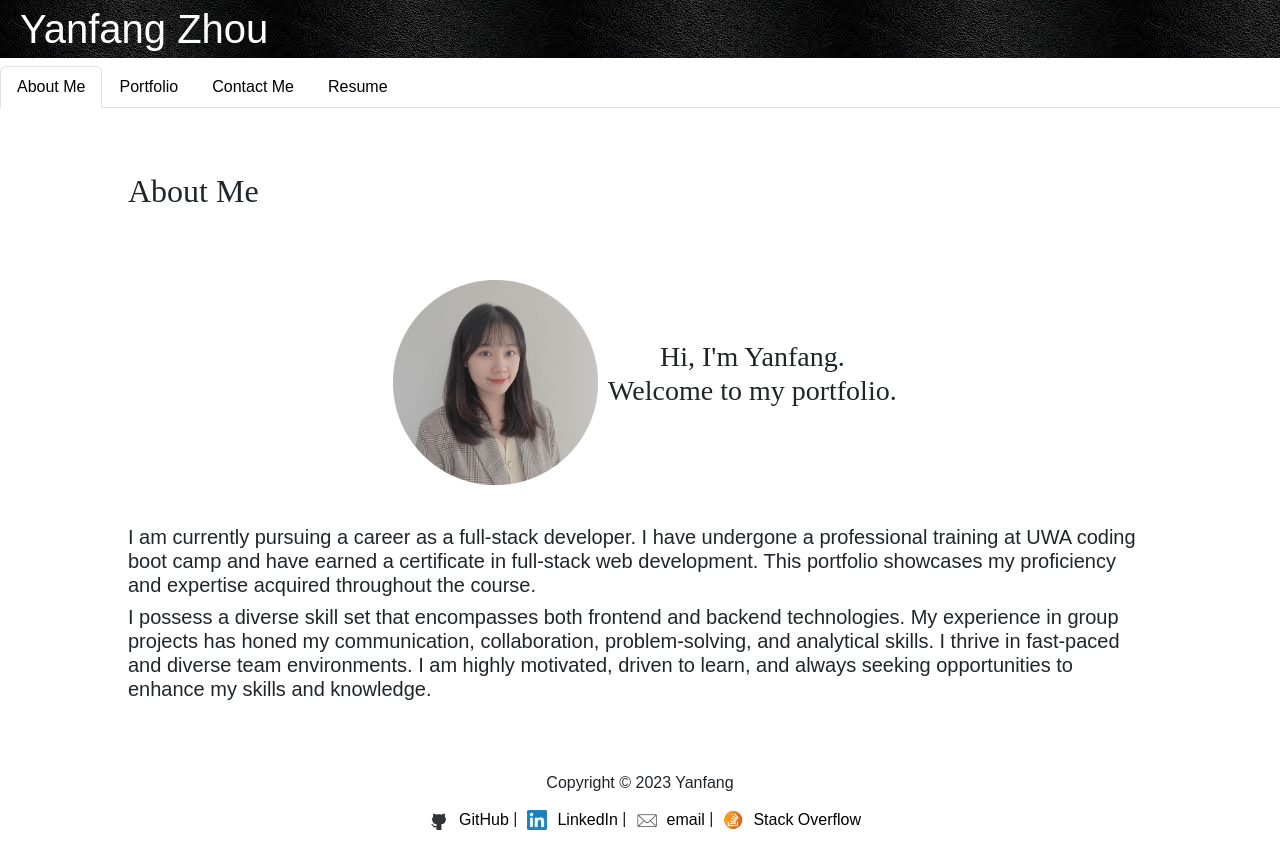
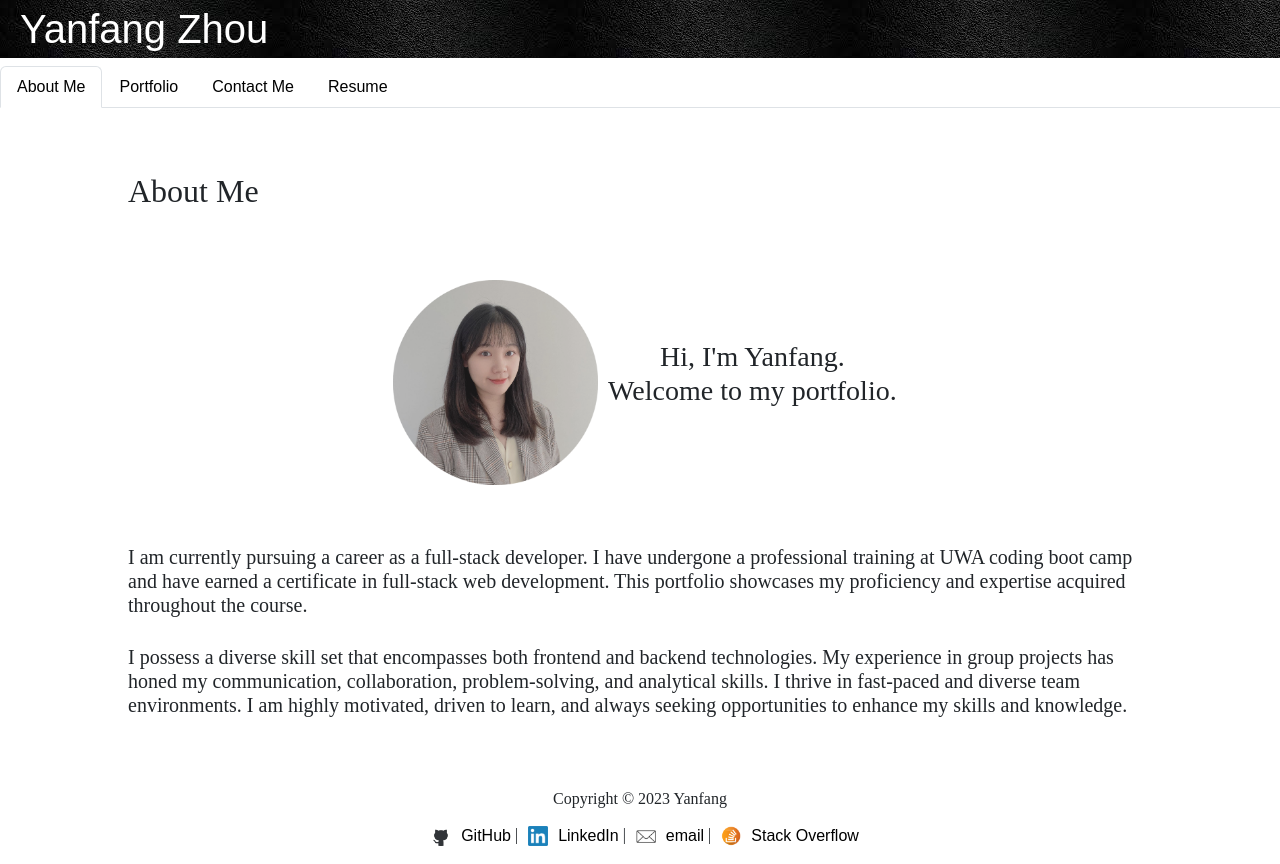
Before and after one commit to zhou7cathy/my-react-app, a React (Create React App) app: page / in a window 1280 px wide. Built offline with nearby package versions, Linux system fonts and the light colour scheme.

Commit message:
updated fonts.

```diff
--- a/src/components/pages/AboutMe.js
+++ b/src/components/pages/AboutMe.js
@@ -18,7 +18,7 @@ export default function AboutMe() {
         I am currently pursuing a career as a full-stack developer. I have undergone a professional training at UWA coding boot camp and have earned a certificate in full-stack web development. This portfolio showcases my proficiency and expertise acquired throughout the course.
       </h5>
       <h5>
-       I possess a diverse skill set that encompasses both frontend and backend technologies. My experience in group projects has honed my communication, collaboration, problem-solving, and analytical skills. I thrive in fast-paced and diverse team environments. I am highly motivated, driven to learn, and always seeking opportunities to enhance my skills and knowledge.
+        I possess a diverse skill set that encompasses both frontend and backend technologies. My experience in group projects has honed my communication, collaboration, problem-solving, and analytical skills. I thrive in fast-paced and diverse team environments. I am highly motivated, driven to learn, and always seeking opportunities to enhance my skills and knowledge.
       </h5>
     </div>
   )
--- a/src/style.css
+++ b/src/style.css
@@ -17,15 +17,16 @@ h1 {
 
 h2 {
   margin-bottom: 20px !important;
-  font-family: 'Montez', cursive;
+  font-family: 'Mali', cursive;
 }
 
-h3 {
-  font-family: 'Montez', cursive;
+h3,h6{
+  font-family: 'Mali', cursive;
 }
 
 h5 {
-  margin-top: 10px;
+  margin-top: 20px !important;
+  font-family: 'Mali', cursive;
 }
 
 img {
@@ -33,6 +34,10 @@ img {
   margin: 10px;
   object-fit: cover;
   opacity: 0.9;
+}
+
+p{
+  font-family: 'Mali', cursive;
 }
 
 .proficiencies {
```
